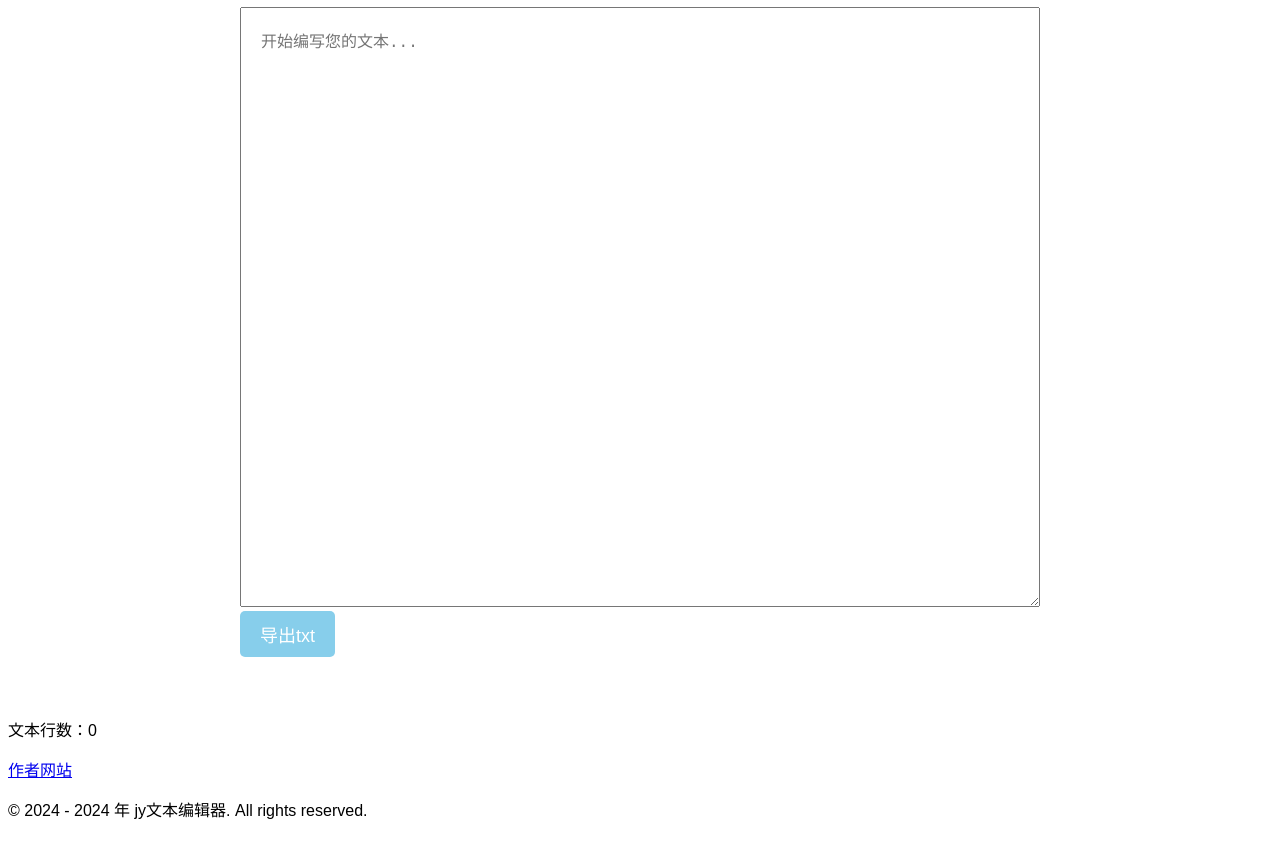
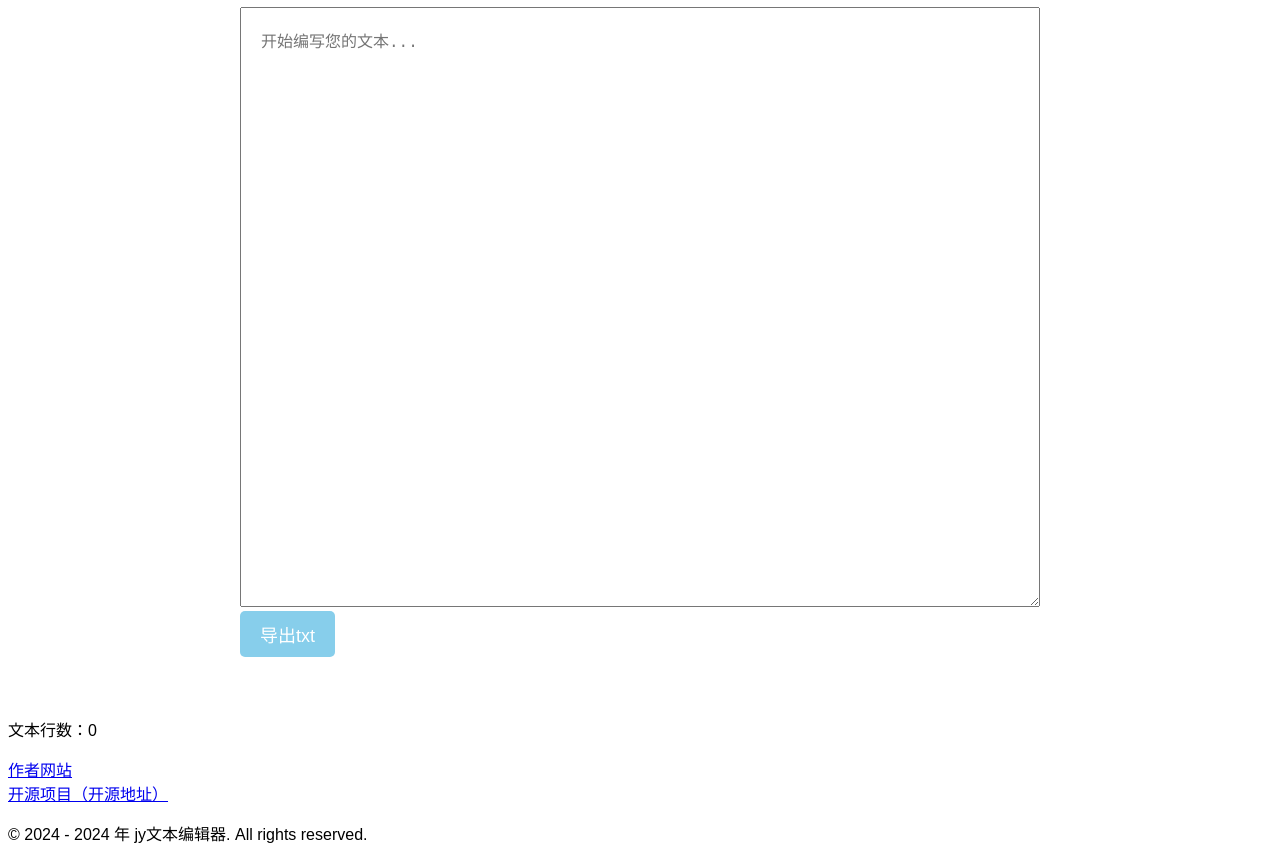
Before and after one commit to yan5236/JY-text-editor, a plain HTML site: page index.html in a window 1280 px wide. Shown: the part 166-1027 px from the top of the page. Before the commit the page ends 1003 px from the top, so only its background shows below. Drawn offline with Linux system fonts and the light colour scheme.

Commit message:
开源地址

```diff
--- a/index.html
+++ b/index.html
@@ -23,6 +23,7 @@
 </div>
 
 <footer>
+    <a href="https://github.com/yan5236/JY-text-editor">开源项目（开源地址）</a>
     <p class="copyright">&copy; 2024 - <!-- 当前年份 --> 年 jy文本编辑器. All rights reserved.</p>
 </footer>
 
```
